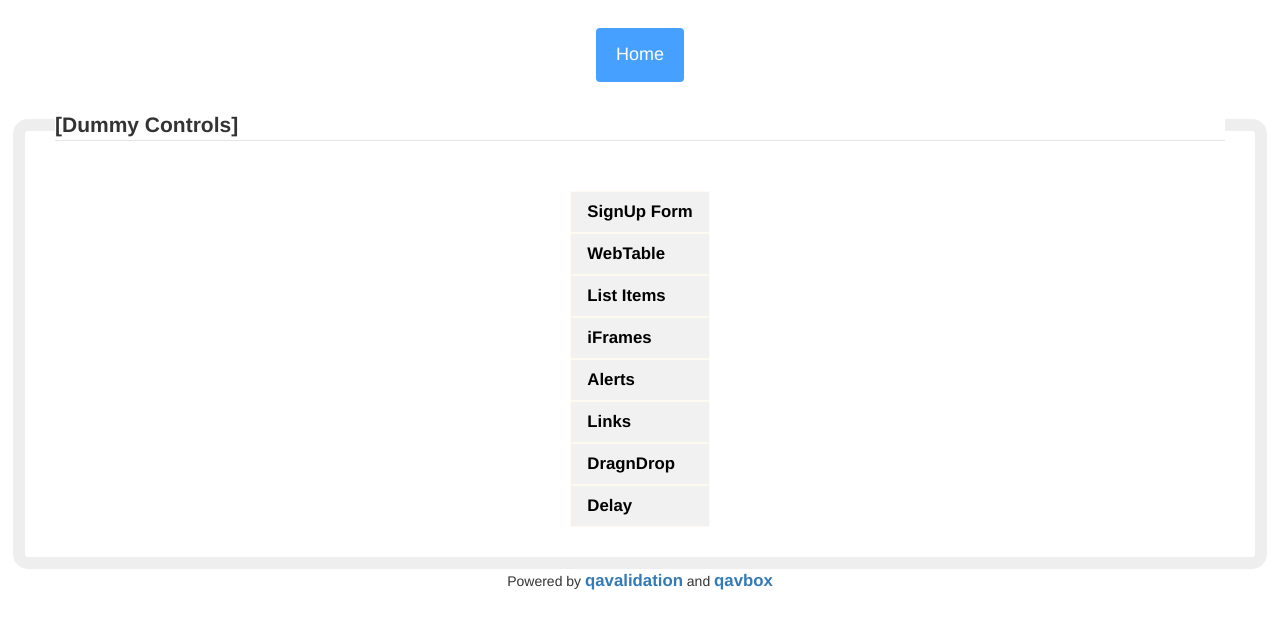
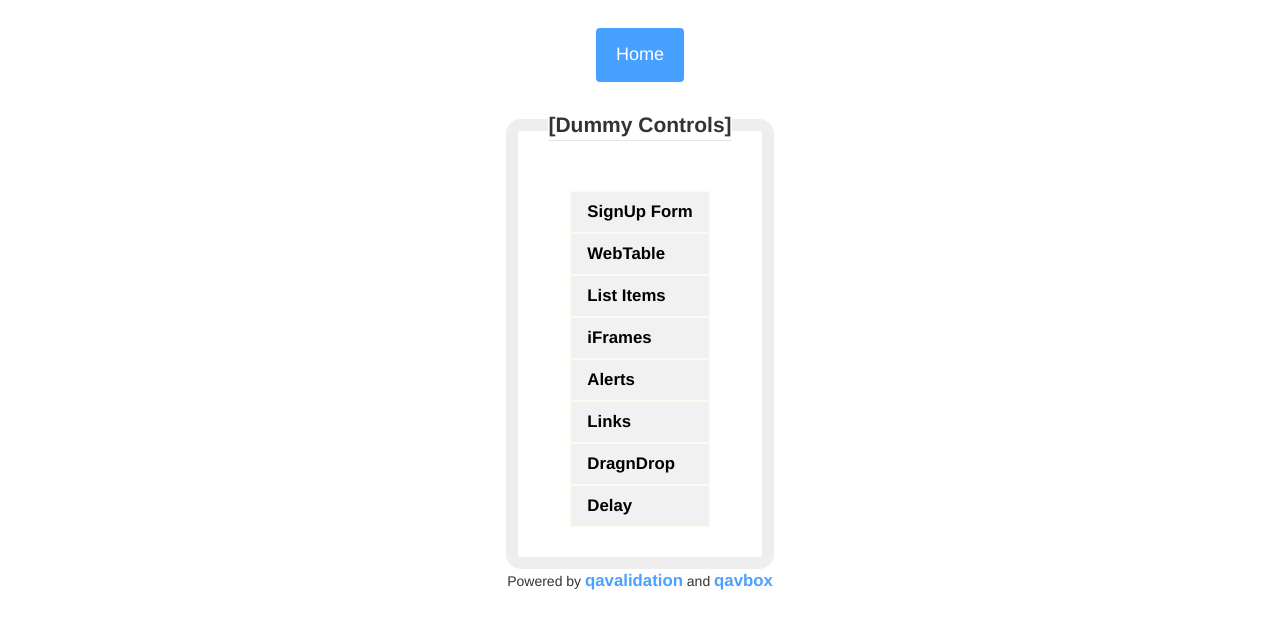
Before and after one commit to qavbox/demo, a Jekyll site: the page built from index.html, in a window 1280 px wide. Shown: the top 629 px of the page. Built offline with Jekyll 4.4.1, drawn with Linux system fonts in a browser that asks for light colours.

Commit message:
Update default.html

```diff
--- a/_layouts/default.html
+++ b/_layouts/default.html
@@ -4,12 +4,13 @@
   <head>
     <title>{{ page.title }}</title>
 
-       <link href="/demo/css/main.css" rel="stylesheet" type="text/css" media="screen, projection"/>
+
 
     <meta name="viewport" content="width=device-width, initial-scale=1.0">
       <link rel="stylesheet" href="https://maxcdn.bootstrapcdn.com/bootstrap/3.4.1/css/bootstrap.min.css">
   <script src="https://ajax.googleapis.com/ajax/libs/jquery/3.5.1/jquery.min.js"></script>
   <script src="https://maxcdn.bootstrapcdn.com/bootstrap/3.4.1/js/bootstrap.min.js"></script>
+     <link href="/demo/css/main.css" rel="stylesheet" type="text/css" media="screen, projection"/>
   </head>
 
 
```
